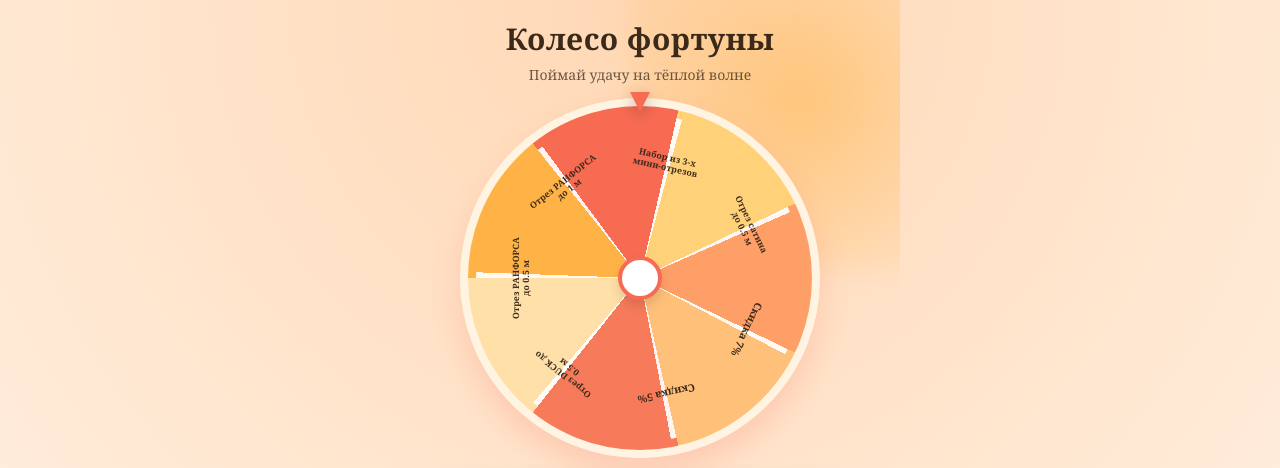
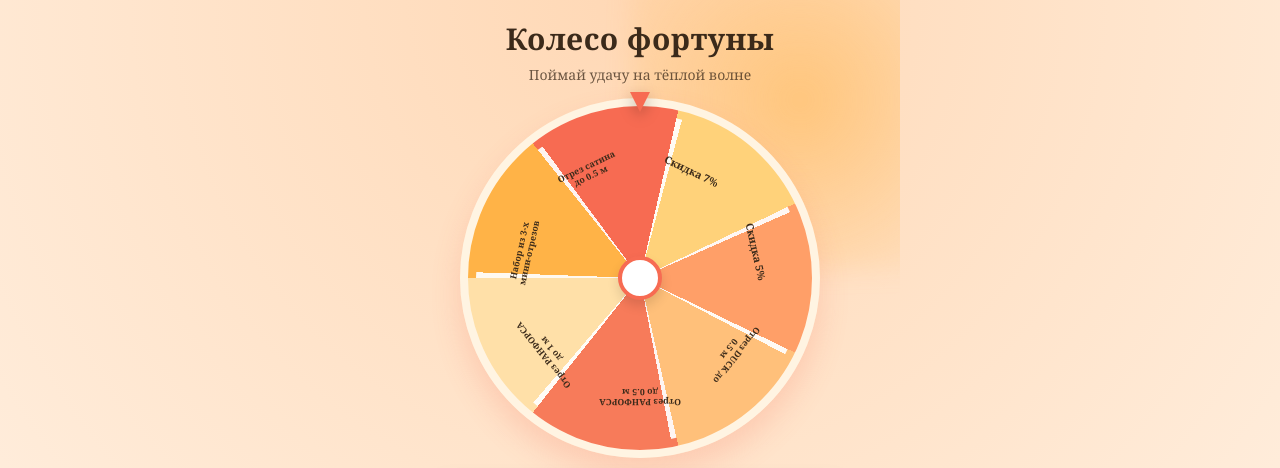
Before and after one commit to Debade41/tgappFC, a React (Vite) app in the folder miniapp/web/: page / in a window 1280 px wide. Shown: the top 468 px of the page. Built offline with nearby package versions, Linux system fonts and the light colour scheme; no server answers.

Commit message:
fix background 2

```diff
--- a/miniapp/web/src/App.jsx
+++ b/miniapp/web/src/App.jsx
@@ -195,10 +195,9 @@ export default function App() {
           {PRIZES.map((label, index) => {
             const segmentAngle = 360 / PRIZES.length;
 
-            const angle = (index + 0.5) * segmentAngle;
+            const angle = (index + 0.5) * segmentAngle - 90;
 
             const radius = 118;
-
             const lines = wrapLabel(label, 14, 3);
             const isLong = lines.length >= 3 || label.length > 18;
 
```
